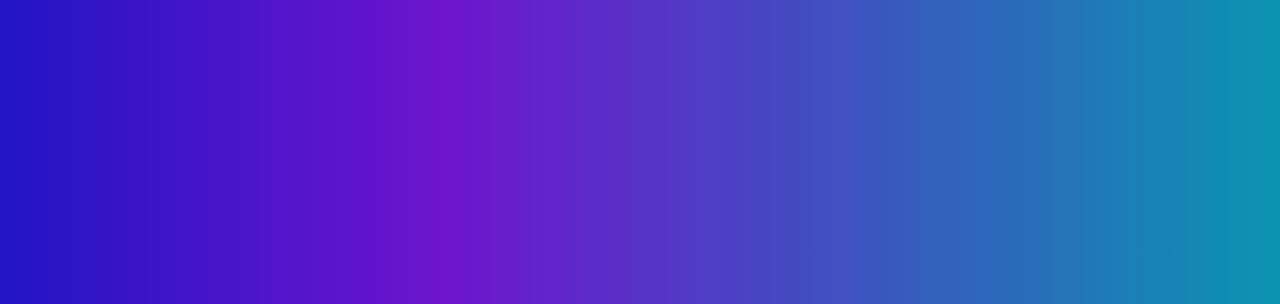
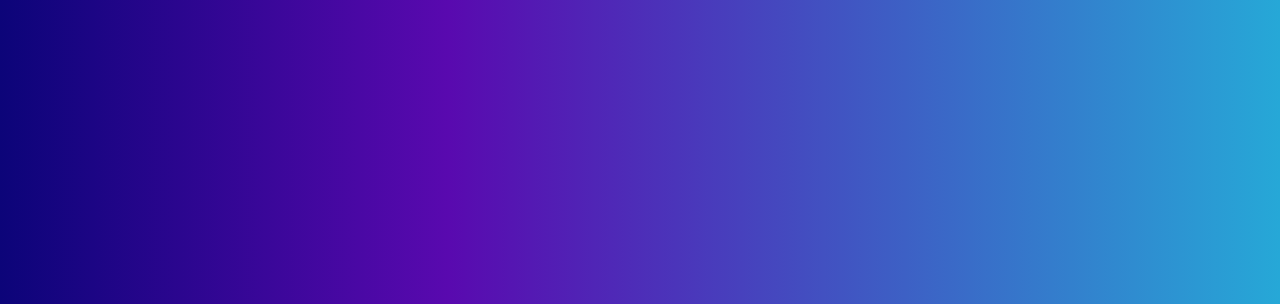
Before and after one commit to dfine907/counter_incrementing, a plain HTML site: page index.html in a window 1280 px wide. Shown: the top 304 px of the page. Drawn offline with Linux system fonts and the light colour scheme; a web font is replaced by a local one.

Commit message:
Finalized Project

```diff
--- a/style.css
+++ b/style.css
@@ -5,7 +5,7 @@
 }
 
 body {
-    background: linear-gradient(90deg, rgb(33, 21, 196) 0%, rgb(110, 21, 205) 35%, rgb(10, 149, 177) 100%);
+    background: linear-gradient(90deg, rgb(12, 4, 121) 0%, rgb(89, 9, 175) 35%, rgb(38, 168, 215) 100%);
     color: white;
     font-family: 'Roboto Mono', sans-serif;
     display: flex;
```
